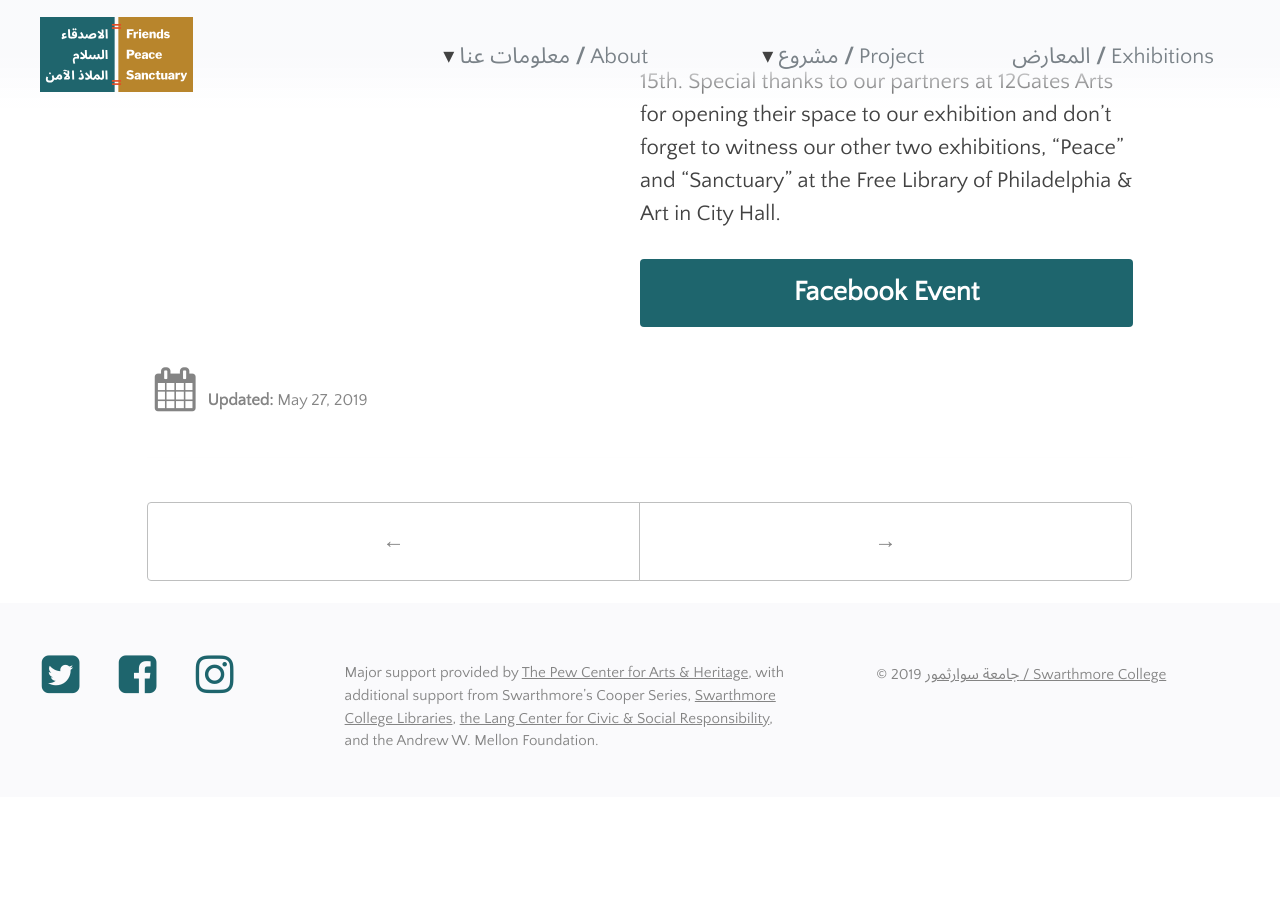
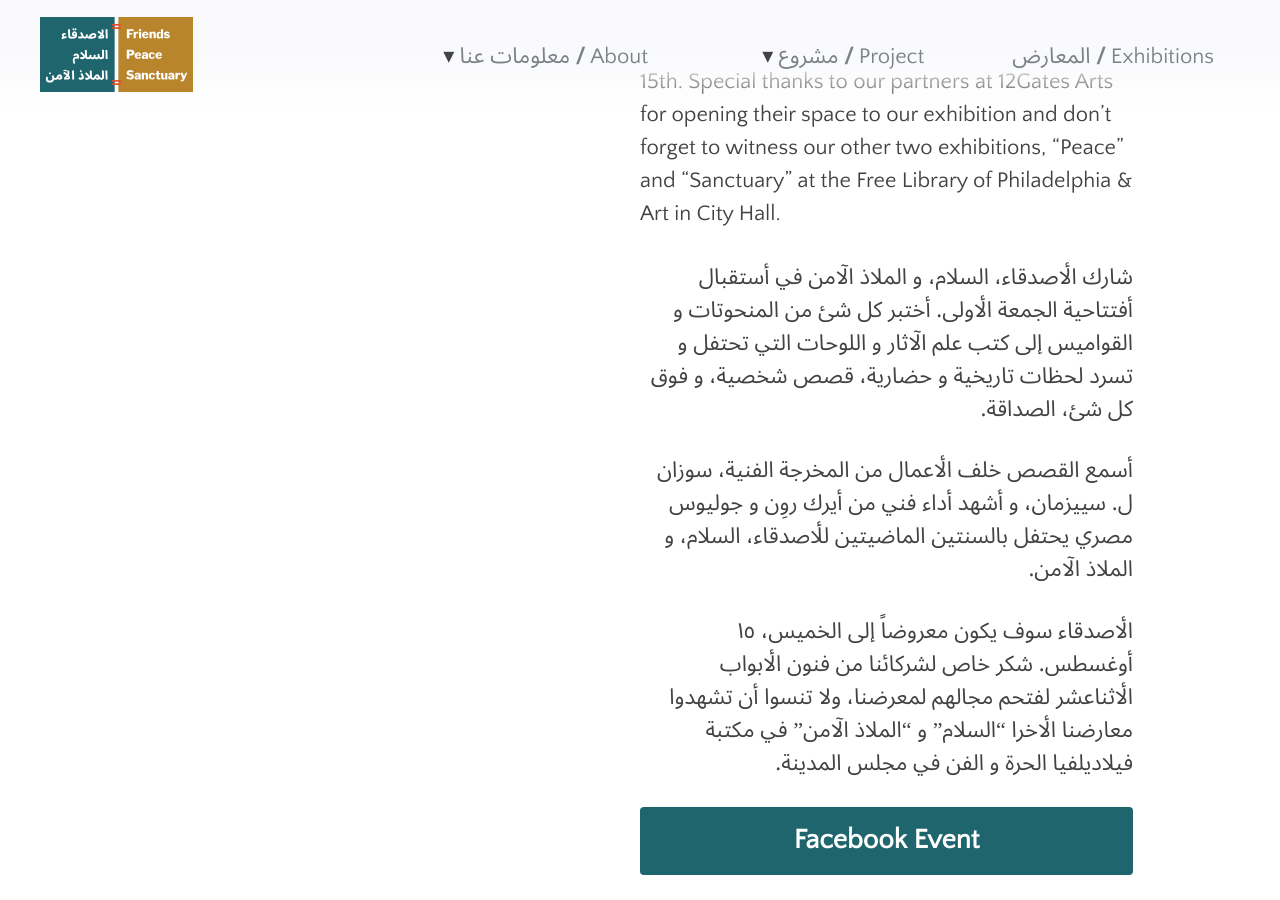
Before and after one commit to swat-ds/fps.swarthmore.edu, a Jekyll site: the page built from _posts/2019-05-27-12gates-arts-first-friday-opening.md, in a window 1280 px wide and 900 px high, scrolled down 876 px. Built offline with Jekyll 4.4.1, drawn with Linux system fonts in a browser that asks for light colours; before the commit the page ends 1673 px from its top, so only the background shows below that.

Commit message:
Update 2019-05-27-12gates-arts-first-friday-opening.md

```diff
--- a/_posts/2019-05-27-12gates-arts-first-friday-opening.md
+++ b/_posts/2019-05-27-12gates-arts-first-friday-opening.md
@@ -20,3 +20,10 @@ Join _Friends, Peace, and Sanctuary_ for the First Friday Opening Reception of _
 Hear the stories behind the works form Artistic Director, Suzanne L. Seesman, enjoy original poetry from project collaborators, and witness a performance by Erik Ruin and Julius Masri celebrating the past two years of the Friends, Peace, and Sanctuary project.
 
 _Friends_ will be on-display until Thursday, August 15th. Special thanks to our partners at 12Gates Arts for opening their space to our exhibition and don’t forget to witness our other two exhibitions, “Peace” and “Sanctuary” at the Free Library of Philadelphia & Art in City Hall.
+
+شارك الأصدقاء، السلام، و الملاذ الآمن في أستقبال أفتتاحية الجمعة الأولى. أختبر كل شئ من المنحوتات و القواميس إلى كتب علم الآثار و اللوحات التي تحتفل و تسرد لحظات تاريخية و حضارية، قصص شخصية، و فوق كل شئ، الصداقة.
+{: .ar}
+أسمع القصص خلف الأعمال من المخرجة الفنية، سوزان ل. سييزمان، و أشهد أداء فني من أيرك روِن و جوليوس مصري يحتفل بالسنتين الماضيتين للأصدقاء، السلام، و الملاذ الآمن.
+{: .ar}
+الأصدقاء سوف يكون معروضاً إلى الخميس، ١٥ أوغسطس. شكر خاص لشركائنا من فنون الأبواب الأثناعشر لفتحم مجالهم لمعرضنا، ولا تنسوا أن تشهدوا معارضنا الأخرا "السلام" و "الملاذ الآمن" في مكتبة فيلاديلفيا الحرة و الفن في مجلس المدينة.
+{: .ar}
```
